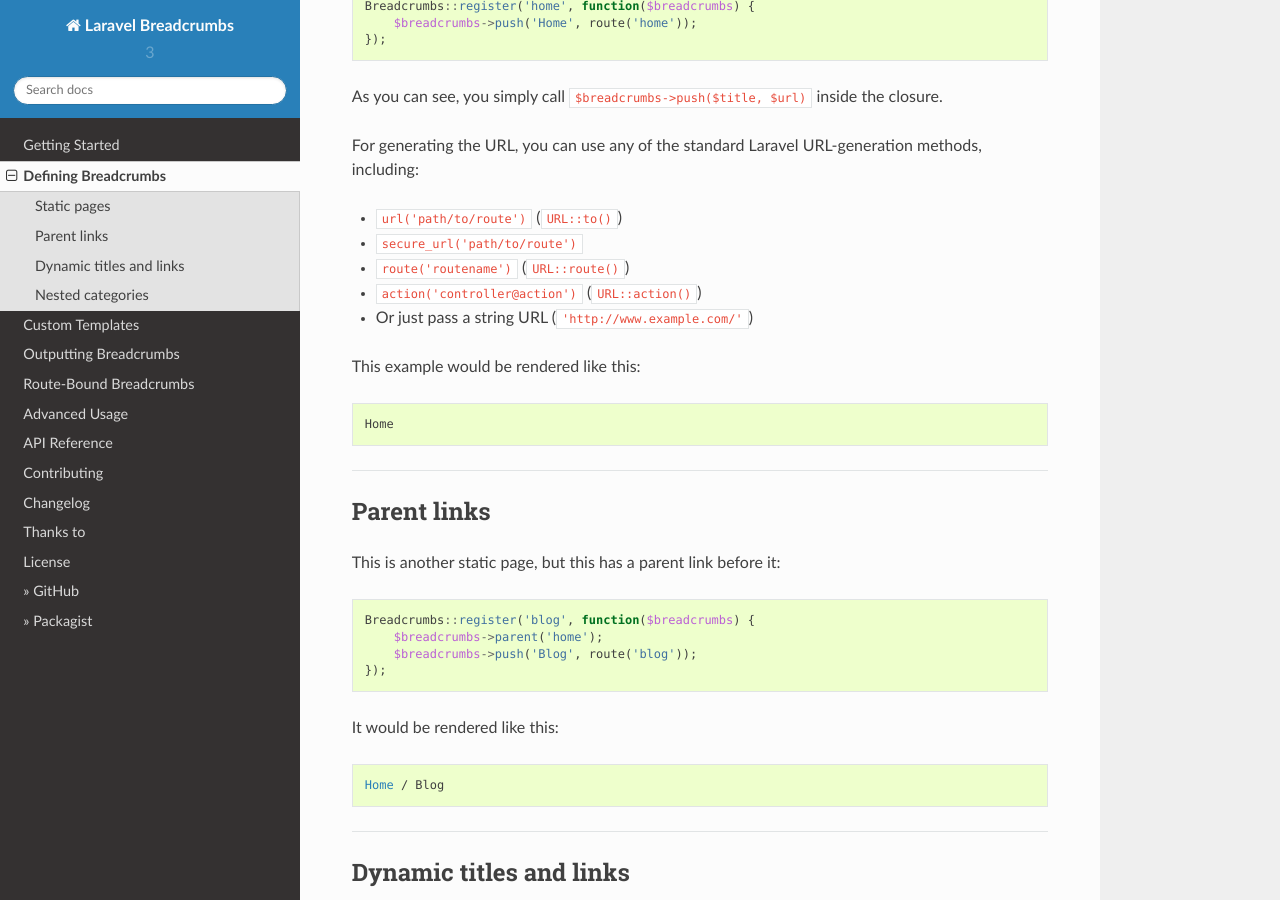
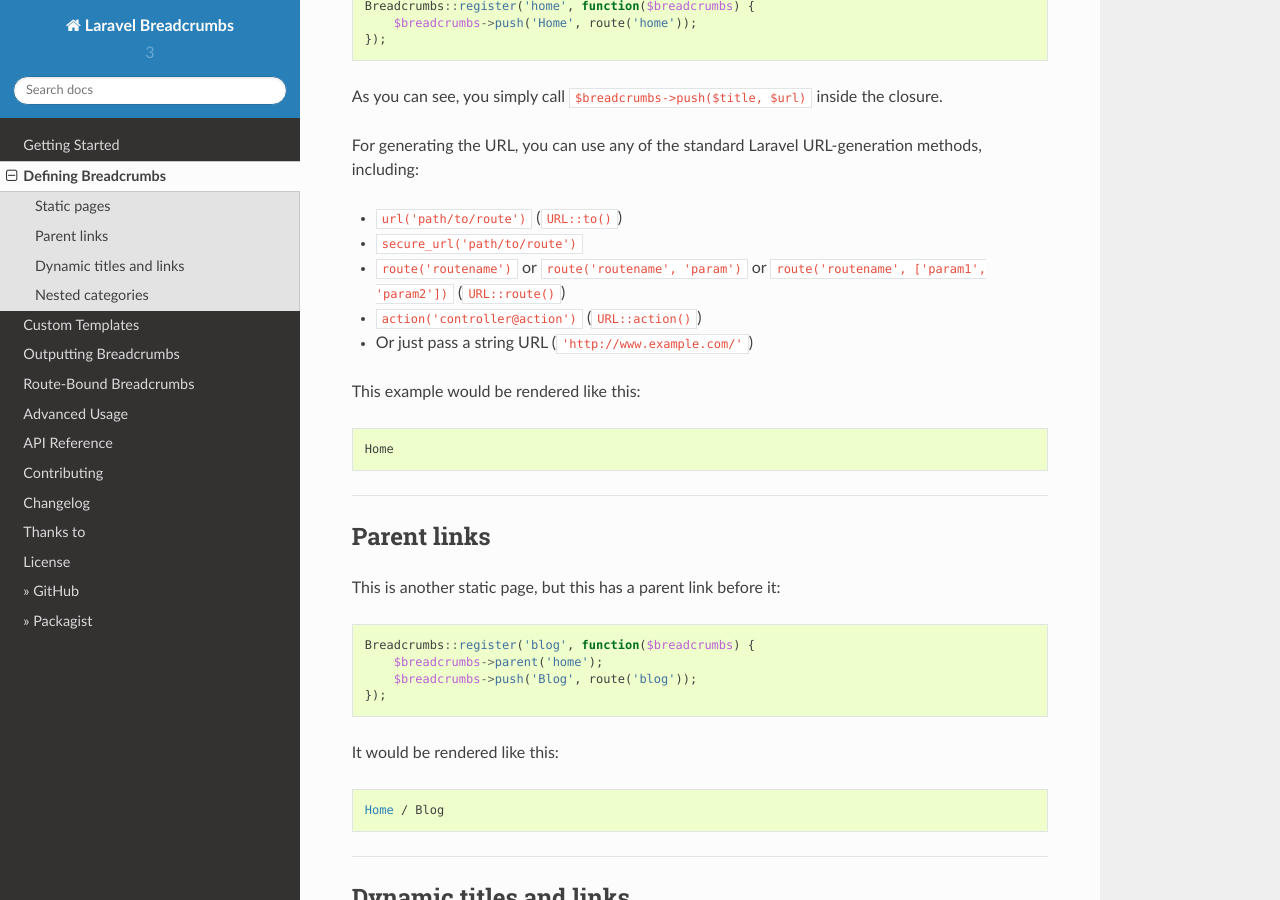
Before and after one commit to d13r/laravel-breadcrumbs, a Sphinx documentation site: the page built from docs/defining.rst, in a window 1280 px wide and 900 px high, scrolled down 592 px. Built offline with Sphinx 7.4.7 and the Read the Docs theme 2.0.0, drawn with Linux system fonts in a browser that asks for light colours.

Commit message:
How to use params in route()

```diff
--- a/docs/defining.rst
+++ b/docs/defining.rst
@@ -30,7 +30,7 @@ For generating the URL, you can use any of the standard Laravel URL-generation m
 
 - ``url('path/to/route')`` (``URL::to()``)
 - ``secure_url('path/to/route')``
-- ``route('routename')`` (``URL::route()``)
+- ``route('routename')`` or ``route('routename', 'param')`` or ``route('routename', ['param1', 'param2'])`` (``URL::route()``)
 - ``action('controller@action')`` (``URL::action()``)
 - Or just pass a string URL (``'http://www.example.com/'``)
 
```
